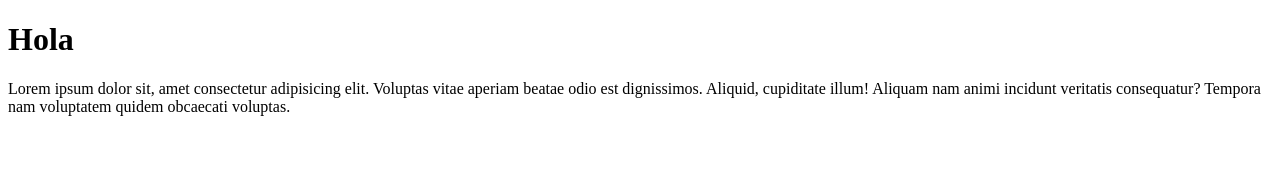
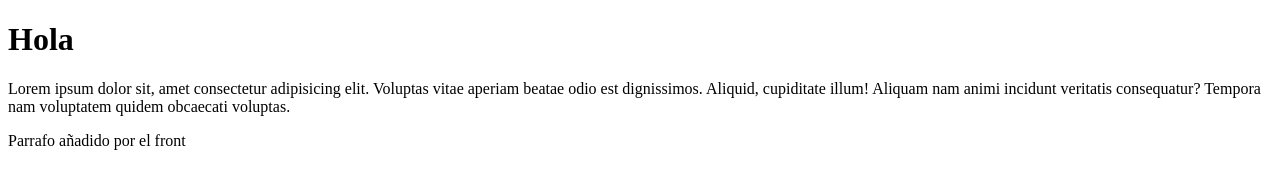
Before and after one commit to KeDuCa96/Learning-GIT-and-GITHUB, a plain HTML site: page index.html in a window 1280 px wide. Drawn offline with Linux system fonts and the light colour scheme.

Commit message:
añadimos otro parrafo

```diff
--- a/index.html
+++ b/index.html
@@ -10,5 +10,7 @@
     <h1>Hola</h1>
 
     <p>Lorem ipsum dolor sit, amet consectetur adipisicing elit. Voluptas vitae aperiam beatae odio est dignissimos. Aliquid, cupiditate illum! Aliquam nam animi incidunt veritatis consequatur? Tempora nam voluptatem quidem obcaecati voluptas.</p>
+
+    <p>Parrafo añadido por el front</p>
 </body>
 </html>
```
Also changed, not shown: 1 other file.
